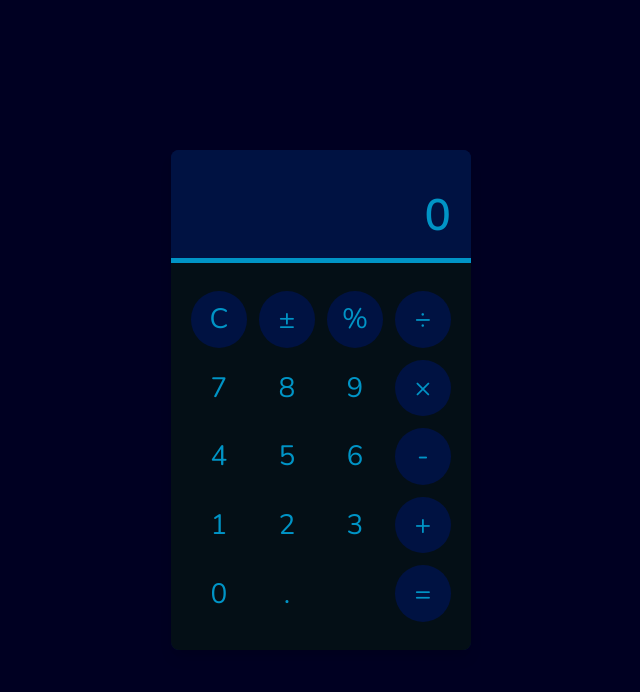
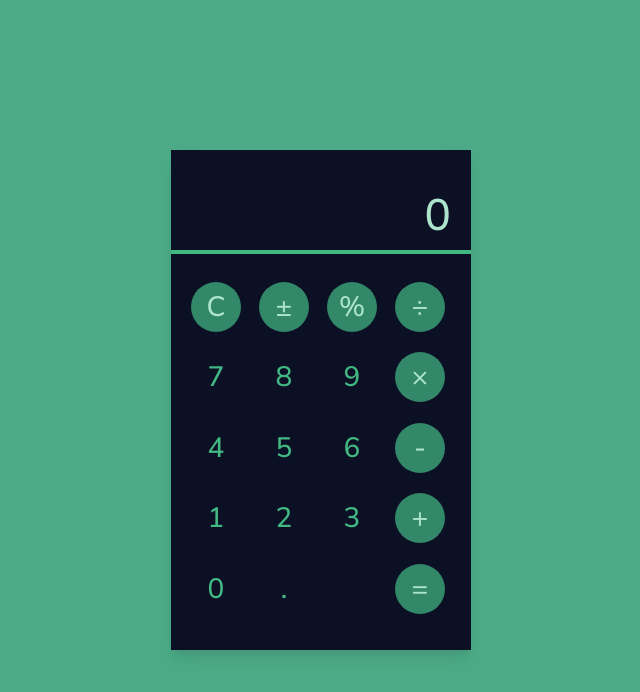
Before and after one commit to bringawesome/react-calculator-example, a React (Create React App) app: page / in a window 1280 px wide. Shown: the top 692 px of the page, without its empty margins (319-959 px from the left). Built offline with nearby package versions, Linux system fonts and the light colour scheme.

Commit message:
Expression formatted to include commas

```diff
--- a/src/App.js
+++ b/src/App.js
@@ -11,36 +11,36 @@ const App = () => {
    let [userInput, setUserInput] = useState("");
 
    const appendPrevious = (e) => {
+      if (userInput.charAt(0) === "0" && e.target.value === "0") return;
+      if (userInput.length === 18) setDisabled(true);
+
       setUserInput((userInput += e.target.value));
       setOperationSelected(false);
-
-      if (userInput.length === 11) {
-         setDisabled(true);
-      }
    };
 
    const handleOperation = (e) => {
       let previous = userInput.slice();
       setOperationSelected(true);
+      setDisabled(false);
 
       if (previousValue && !evaluated) {
-         let updatedTotal = eval(`${expression} ${userInput}`);
+         let updatedTotal = eval(`${expression.replace(",", "")} ${userInput}`);
 
          setPreviousValue(previous);
-         setExpression(`${updatedTotal} ${e.target.value}`);
+         setExpression(`${formatVal(updatedTotal)} ${e.target.value}`);
          setTotal(updatedTotal);
          setUserInput("");
          return;
       }
 
       if (previousValue && evaluated) {
-         setExpression(`${total} ${e.target.value}`);
+         setExpression(`${formatVal(total)} ${e.target.value}`);
          setEvaluated(false);
          setDisabled(false);
          return;
       }
 
-      let currentExpression = `${previous} ${e.target.value}`;
+      let currentExpression = `${formatVal(previous)} ${e.target.value}`;
 
       setExpression(currentExpression);
       setPreviousValue(previous);
@@ -55,11 +55,13 @@ const App = () => {
       setExpression("");
       setEvaluated(false);
       setDisabled(false);
+      setOperationSelected(false);
    };
 
    const calculateTotal = () => {
       let previous = userInput.slice();
-      let calculatedTotal = eval(`${expression} ${previous}`);
+      let calculatedTotal = eval(`${expression.replace(",", "")} ${previous}`);
+      // calculatedTotal
 
       setTotal(calculatedTotal);
       setPreviousValue(calculatedTotal);
@@ -71,6 +73,8 @@ const App = () => {
    };
 
    const reverseSign = () => {
+      if (!userInput.length) return;
+
       let userInputValue = parseInt(userInput);
 
       if (evaluated) {
@@ -98,6 +102,8 @@ const App = () => {
    };
 
    const convertDec = () => {
+      if (!userInput.length) return;
+
       if (evaluated) {
          setTotal(total / 100);
          return;
@@ -114,11 +120,18 @@ const App = () => {
    };
 
    return (
-      <div className="calculator">
+      <main className="calculator">
          <div className="calculator__container">
             <div className="calculator__output">
                <span className="calculator__input">{expression}</span>
-               <span className="calculator__total">
+               <span
+                  className={`calculator__total ${
+                     userInput.length >= 10 ||
+                     (evaluated && total.toString().length >= 10)
+                        ? "calculator__total--shrink"
+                        : ""
+                  }`}
+               >
                   {expression || userInput
                      ? !userInput
                         ? 0
@@ -149,7 +162,9 @@ const App = () => {
                   className="calculator__option calculator__option--operation"
                   value="/"
                   onClick={(e) => handleOperation(e)}
-                  disabled={operationSelected}
+                  disabled={
+                     operationSelected || (!userInput.length && !evaluated)
+                  }
                >
                   ÷
                </button>
@@ -181,7 +196,9 @@ const App = () => {
                   className="calculator__option calculator__option--operation"
                   value="*"
                   onClick={(e) => handleOperation(e)}
-                  disabled={operationSelected}
+                  disabled={
+                     operationSelected || (!userInput.length && !evaluated)
+                  }
                >
                   ×
                </button>
@@ -213,7 +230,9 @@ const App = () => {
                   className="calculator__option calculator__option--operation"
                   value="-"
                   onClick={(e) => handleOperation(e)}
-                  disabled={operationSelected}
+                  disabled={
+                     operationSelected || (!userInput.length && !evaluated)
+                  }
                >
                   -
                </button>
@@ -245,7 +264,9 @@ const App = () => {
                   className="calculator__option calculator__option--operation"
                   value="+"
                   onClick={(e) => handleOperation(e)}
-                  disabled={operationSelected}
+                  disabled={
+                     operationSelected || (!userInput.length && !evaluated)
+                  }
                >
                   +
                </button>
@@ -269,13 +290,13 @@ const App = () => {
                <button
                   className="calculator__option calculator__option--operation"
                   onClick={calculateTotal}
-                  disabled={!userInput}
+                  disabled={!userInput.length}
                >
                   =
                </button>
             </div>
          </div>
-      </div>
+      </main>
    );
 };
 
--- a/src/App.scss
+++ b/src/App.scss
@@ -1,6 +1,7 @@
-$primary-background: #000022;
-$secondary-background: #001242;
-$primary: #0094c6;
+$primary-background: #4cab86;
+$secondary-background: #42b883b8;
+$primary: #ade5cc;
+$accent-one: #0c1025;
 
 .calculator {
    min-height: 100vh;
@@ -10,39 +11,41 @@ $primary: #0094c6;
    align-items: center;
 
    &__container {
-      background: $secondary-background;
+      background: $accent-one;
       width: 300px;
       height: 500px;
       box-shadow: 0 10px 15px -3px rgba(0, 0, 0, 0.1),
          0 4px 6px -2px rgba(0, 0, 0, 0.05);
       display: flex;
       flex-direction: column;
-      border-radius: 0.5rem;
    }
 
    &__output {
-      background-color: $secondary-background;
+      background-color: $accent-one;
       padding: 1.25rem;
-      border-bottom: 5px solid $primary;
+      border-bottom: 4px solid #42b883;
       text-align: right;
-      border-top-left-radius: 0.5rem;
-      border-top-right-radius: 0.5rem;
       display: flex;
       flex-direction: column;
+      min-height: 60px;
    }
 
    &__input {
-      color: #99e6ff;
+      color: #b1ffe3;
       font-size: 0.8rem;
       font-weight: 600;
       min-height: 12px;
    }
 
    &__total {
-      font-weight: 600;
+      font-weight: 500;
       color: $primary;
       font-size: 2.75rem;
       margin-top: 0.75rem;
+
+      &--shrink {
+         font-size: 1.25rem;
+      }
    }
 
    &__options {
@@ -50,33 +53,35 @@ $primary: #0094c6;
       grid-template-columns: repeat(4, minmax(0, 1fr));
       grid-template-rows: repeat(5, minmax(0, 1fr));
       grid-gap: 0.75rem;
-      background-color: #040f16;
+      background-color: $accent-one;
       height: -webkit-fill-available;
       height: stretch;
       padding: 1.75rem 1.25rem;
-      border-bottom-left-radius: 0.5rem;
-      border-bottom-right-radius: 0.5rem;
    }
 
    &__option {
       display: flex;
       justify-content: center;
       align-items: center;
-      color: $primary;
+      color: #42b883;
       border: none;
       border-radius: 50%;
       cursor: pointer;
       font-size: 1.75rem;
-      font-family: "Nunito", sans-serif;
       background: transparent;
       transition: 0.2s all;
+      font-weight: 500;
+      width: 50px;
+      height: 50px;
 
       &--operation {
          background: $secondary-background;
+         color: $primary;
       }
 
       &:hover {
-         background: #001b66;
+         background: #42b883ed;
+         color: #c2ffe9;
       }
    }
 }
--- a/src/reset.scss
+++ b/src/reset.scss
@@ -1,4 +1,4 @@
-@import url("https://fonts.googleapis.com/css2?family=Nunito:wght@300;400;500;600;700&display=swap");
+@import url("https://fonts.googleapis.com/css2?family=Nunito+Sans:wght@300;400;500;600;700&display=swap");
 
 html,
 body,
@@ -7,6 +7,7 @@ span,
 applet,
 object,
 iframe,
+button,
 h1,
 h2,
 h3,
@@ -87,7 +88,7 @@ video {
    font-size: 100%;
    font: inherit;
    vertical-align: baseline;
-   font-family: "Nunito", sans-serif;
+   font-family: "Nunito Sans", sans-serif;
    -webkit-font-smoothing: antialiased;
 }
 /* HTML5 display-role reset for older browsers */
```
